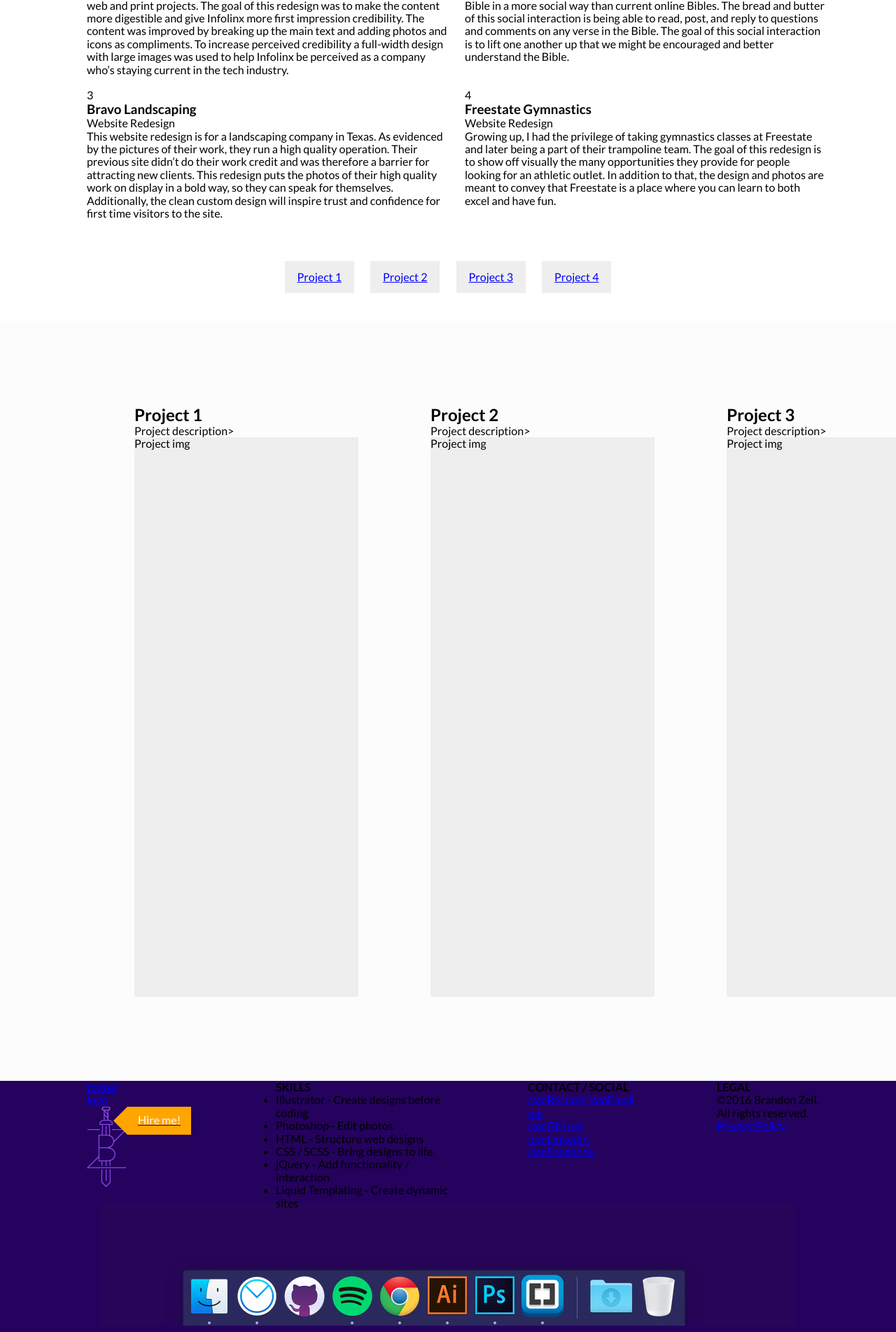
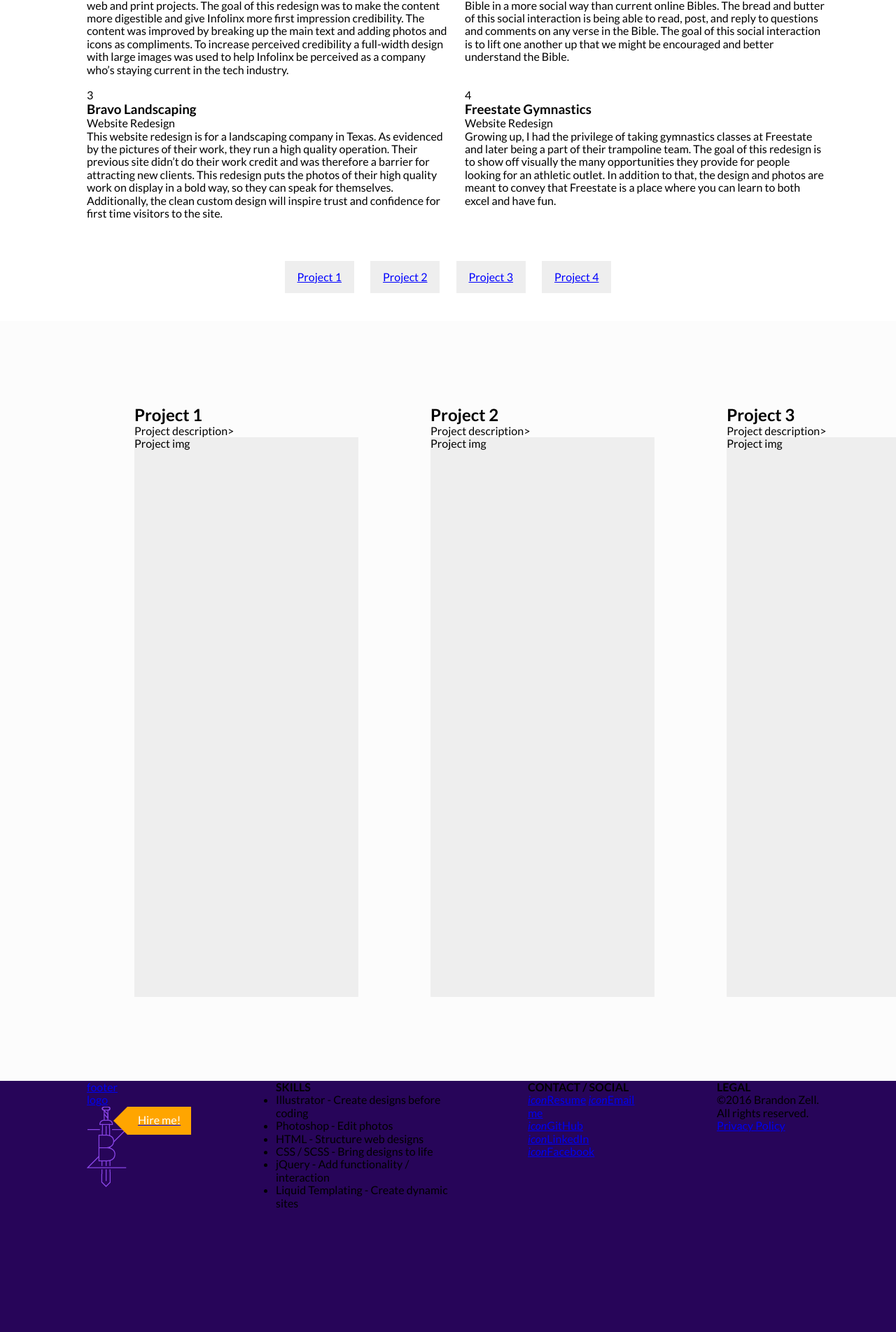
Before and after one commit to bzle/brandonz-me, a Jekyll site: the page built from index.html, in a window 1280 px wide. Shown: the part 931-2835 px from the top of the page at 70% size. Built offline with Jekyll 4.4.1, drawn with Linux system fonts in a browser that asks for light colours; nearby versions of some CDN libraries.

Commit message:
Updated '/css/style.scss' via CloudCannon

```diff
--- a/css/style.scss
+++ b/css/style.scss
@@ -795,7 +795,7 @@
     height: 120px;
 }
 .kind-words-section, footer {
-    background-color: #24025D;
+    background-color: #270559;
 }
 
 .logo__alert-box {
@@ -827,7 +827,7 @@
 }
 footer {
     background-image: url(/img/dock.png);
-    background-position: center 175px;
+    background-position: center calc(100% + 175px);
     background-repeat: no-repeat;
     padding-bottom: 175px;
     transition: all .5s ease 0s;
```
